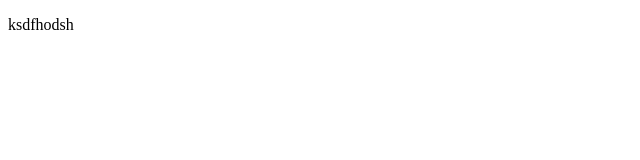
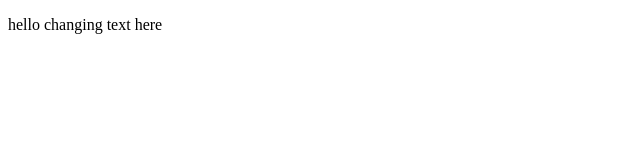
Before and after one commit to mn46/git-in-group, a plain HTML site: page index.html in a window 1280 px wide. Shown: the whole page, without its empty margins (0-640 px from the left). Drawn offline with Linux system fonts and the light colour scheme.

Commit message:
I changed p text

```diff
--- a/index.html
+++ b/index.html
@@ -7,6 +7,6 @@
     <title>Document</title>
 </head>
 <body>
-    <p>ksdfhodsh</p>
+    <p>hello changing text here </p>
 </body>
 </html>
```
